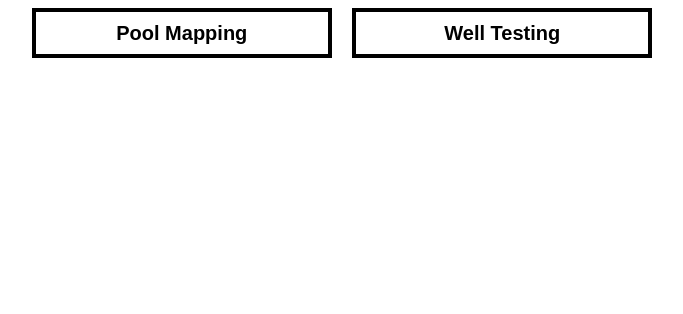
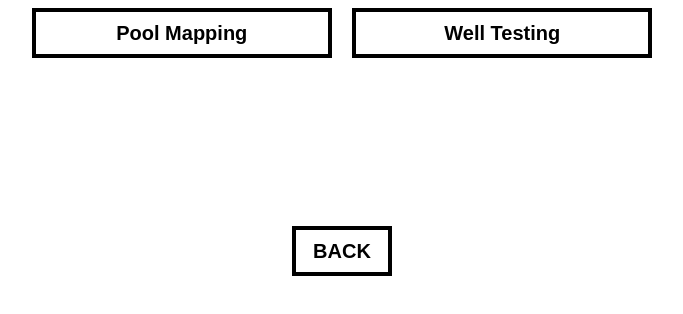
Before and after one commit to YoohaBae/Ulloc_covidTestingSite, a website: page views/labhome.html in a window 1280 px wide. Shown: the part 106-420 px from the top of the page, without its empty margins (302-985 px from the left). Drawn offline with Linux system fonts and the light colour scheme.

Commit message:
Update labhome.html

```diff
--- a/views/labhome.html
+++ b/views/labhome.html
@@ -23,6 +23,13 @@
             font-weight: bold;
             font-size: 20px;
         }
+
+        #back{
+            margin-top: 10rem;
+            width: 100;
+            height: 50;
+        }
+
     </style>
 <body>
     <h1>
@@ -30,6 +37,7 @@
     </h1>
     <button onclick="location.href='/poolmapping'"><b>Pool Mapping</b></button>
     <button onclick="location.href='/welltesting'"><b>Well Testing</b></button>
+    <br><button id='back' onclick="location.href='/labtech'">BACK</button>
 </body>
 
 </html>
```
